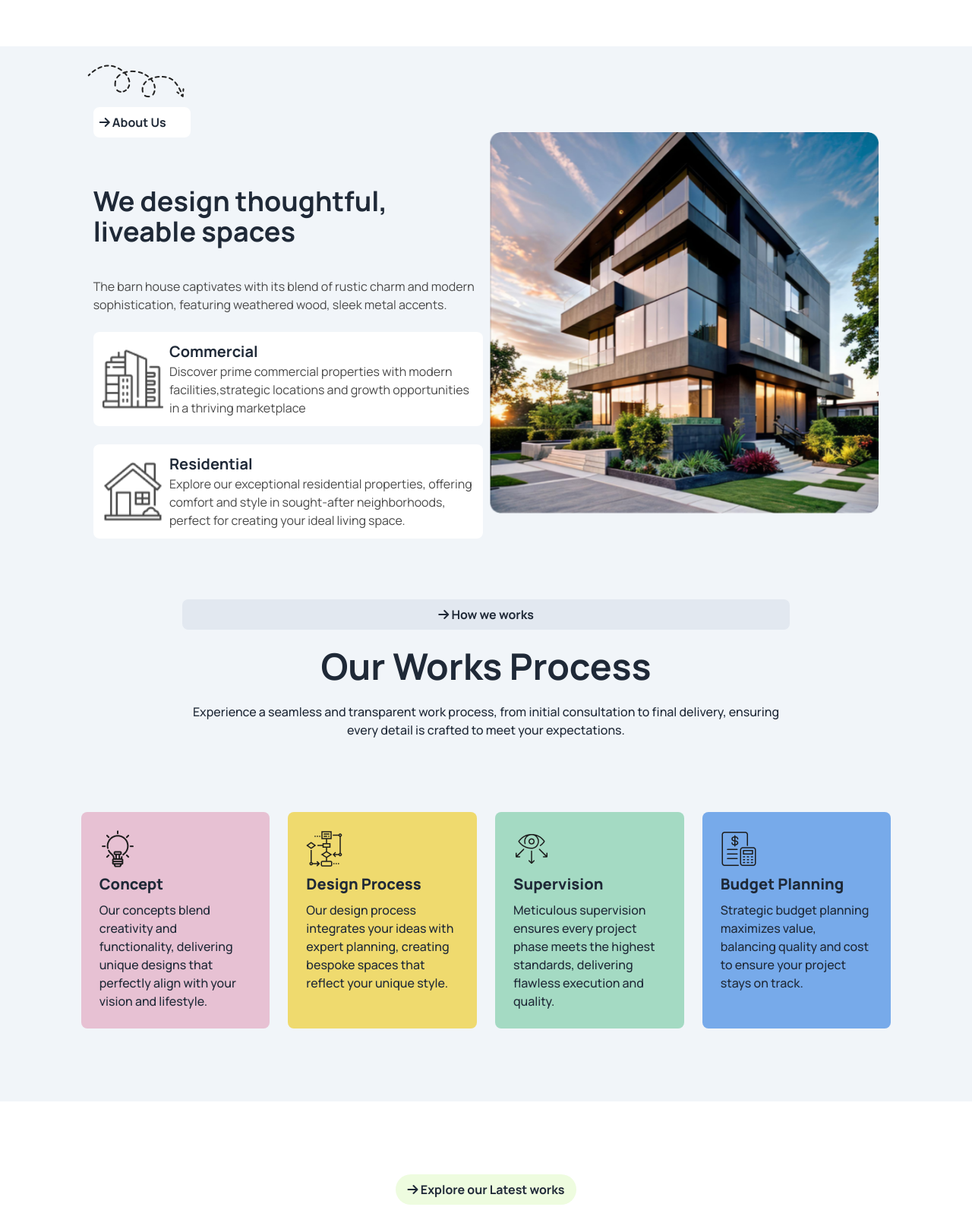
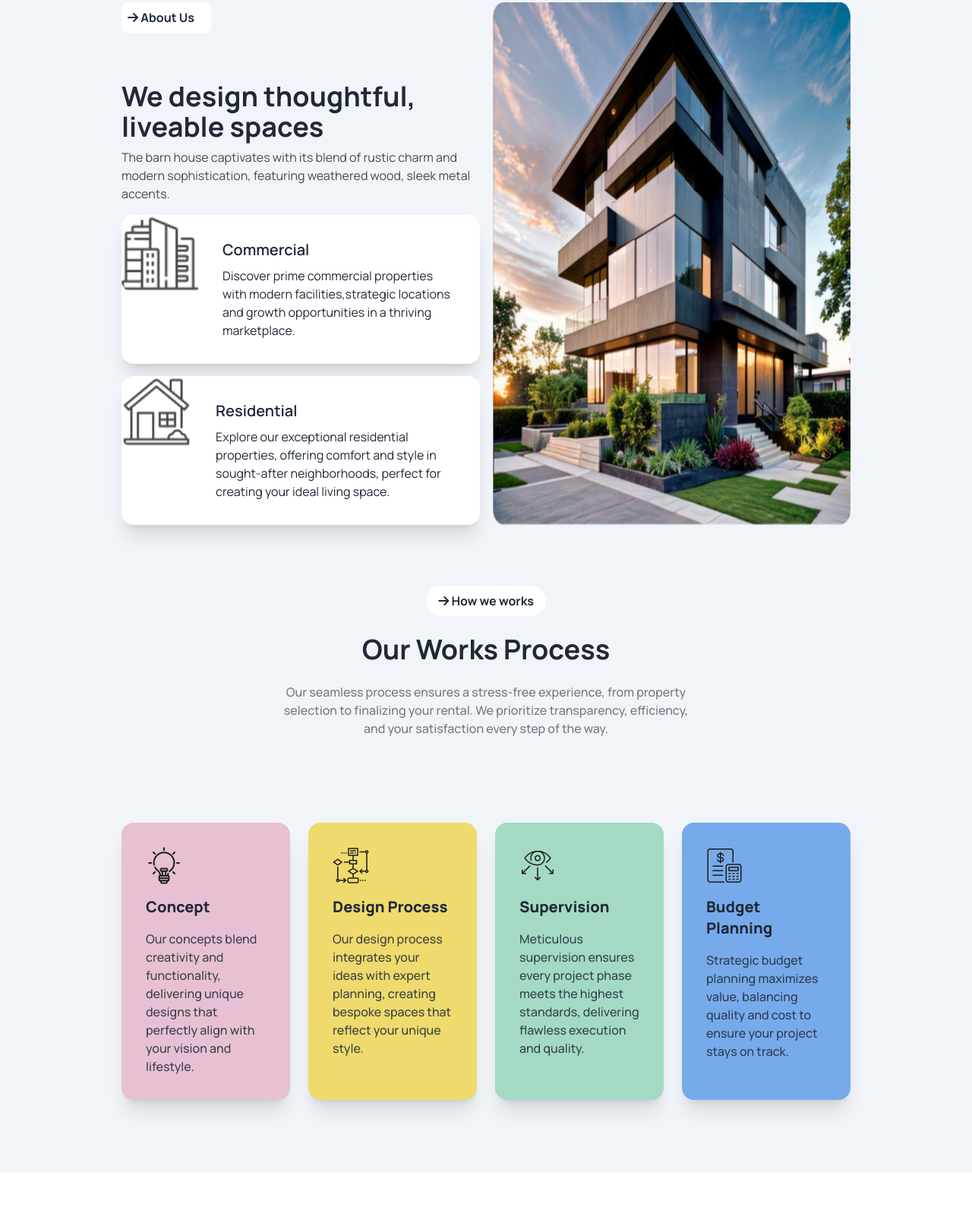
Before and after one commit to nayeempro/web-assignment-03, a plain HTML site: page index.html in a window 1280 px wide. Shown: the part 819-2408 px from the top of the page at 76% size. Drawn offline with nearby package versions, Linux system fonts and the light colour scheme.

Commit message:
Final Revision done

```diff
--- a/index.html
+++ b/index.html
@@ -39,7 +39,7 @@
 </head>
 <body class="font-manrope">
     <!-- Header Start -->
-     <header class="bg-gradient-to-t from-white via-white to-transparent w-10/12 mx-auto">
+     <header class="bg-gradient-to-t from-white via-white to-transparent w-10/12 mx-auto mt-6">
     <!-- Nav  -->
         <div class="navbar">
           <!-- navbar-start -->
@@ -64,7 +64,7 @@
           <!-- navbar-end -->
             <div class="navbar-end">
                 <div class="">
-                    <div class="hidden lg:flex justify-center items-center">
+                    <div class="hidden bg-white lg:flex justify-center items-center">
                       <div class="flex gap-4 items-center my-2 px-4 py-2.5">
                         <div class="bg-white"><i class="fa-solid fa-magnifying-glass"></i>
                         </div>
@@ -85,7 +85,7 @@
         </div>
     <!-- Banner Start-->
 
-      <div class="hero min-h-screen">
+      <div class="hero">
         <div class="hero-content flex-col text-center">
           <div class="">
             <img
@@ -97,7 +97,7 @@
             <p class="py-6 text-txt-col font-medium">
               The barn house captivates with its blend of rustic charm and modern sophistication, featuring weathered wood, sleek metal accents, and large windows that flood the space with natural light.
             </p>
-            <button class="btn bg-bg_btn">View Details
+            <button class="btn bg-bg_btn w-full lg:w-1/4 rounded-2xl">View Details
               <span class="bg-[#ABEF5F] flex items-center justify-center w-10 h-10 rounded-full font-semibold -rotate-45"><i class="fa-solid fa-arrow-right"></i></span>
             </button>
           </div>
@@ -111,93 +111,131 @@
     <!-- Main Section Start -->
 
     <main class="bg-slate-100">
-      <!-- About Section Start -->
-       <section class="w-10/12 mx-auto py-20 lg:flex justify-center items-center  sm:px-4 lg:relative">
-        <!-- About Section Text -->
-        <div class="flex-1  mr-2 mb-3 lg:mb-0 ">
-          <div class="text-base font-bold bg-white rounded-lg p-2 w-1/4 mb-3 lg:mb-16 sm:ml-30 ">
-            <span><i class="fa-solid fa-arrow-right"></i></span> About Us
+
+      <!-- About Section Stat new -->
+       <section class="w-9/12 mx-auto py-20 grid grid-cols-1 lg:grid-cols-2 gap-4">
+        <!-- Text -->
+        <div class="relative">
+          <div class="flex-col justify-center text-center lg:text-start items-center">
+            <h3 class="text-base font-bold bg-white rounded-lg p-2 w-1/4 ml-[40%] lg:ml-0  mb-3 lg:mb-16  ">
+              <span><i class="fa-solid fa-arrow-right"></i></span> About Us
+            </h3>
+
+            <h2 class="text-4xl font-bold mb-2">We design thoughtful, liveable spaces
+
+            </h2>
+            <p class="text-txt-col">The barn house captivates with its blend of rustic charm and modern sophistication, featuring weathered wood, sleek metal accents.
+            </p>
           </div>
-          <div>
-            <h2 class="text-4xl font-bold pb-10">We design thoughtful, liveable spaces</h2>
-            <p class="text-txt-col">The barn house captivates with its blend of rustic charm and
-            modern sophistication, featuring weathered wood, sleek metal accents.</p>
-          </div>
-          <div class="flex items-center bg-white gap-2 p-3 rounded-lg mt-6">
-            <div class="w-1/6">
-              <img class="w-full h-full" src="./assets/commercial.png" alt="">
-            </div>
-            <div class="w-5/6">
-              <h2 class="font-bold text-xl">Commercial</h2>
-              <p class="text-txt-col">
-                Discover prime commercial properties with modern facilities,strategic locations and growth opportunities in a thriving marketplace
-              </p>
+          <!-- text box -->
+          <div class="card card-side bg-white shadow-xl my-4">
+            <figure class="w-2/3 h-2/3">
+              <img class="w-full h-full " src="./assets/commercial.png" alt="">
+            </figure>
+            <div class="card-body">
+              <h2 class="card-title">Commercial</h2>
+              <p>Discover prime commercial properties with modern facilities,strategic locations and growth opportunities in a thriving marketplace.</p>
             </div>
           </div>
-          <div class="flex items-center bg-white gap-2 p-3 rounded-lg mt-6">
-            <div class="w-1/6">
+          <div class="card card-side bg-white shadow-xl">
+            <figure class="w-2/3 h-2/3">
               <img class="w-full h-full" src="./assets/residential.png" alt="">
-            </div>
-            <div class="w-5/6">
-              <h2 class="font-bold text-xl">Residential</h2>
-              <p class="text-txt-col">
-                Explore our exceptional residential properties, offering comfort and style in sought-after neighborhoods, perfect for creating your ideal living space.
-              </p>
+            </figure>
+            <div class="card-body">
+              <h2 class="card-title">Residential</h2>
+              <p>Explore our exceptional residential properties, offering comfort and style in sought-after neighborhoods, perfect for creating your ideal living space.</p>
             </div>
           </div>
+          <div class="hidden lg:block lg:absolute -top-16 -left-8">
+            <img src="./assets/Vector.png" alt="">
+          </div>
+
         </div>
-        <!-- About Section Image -->
-        <div class="flex-1">
-            <img class="w-full" src="./assets/Rectangle.png" alt="">
+        <!-- Image -->
+        <div class="w-full">
+          <img class="w-full h-full" src="./assets/Rectangle.png" alt="">
         </div>
-
-        <!-- Arrow  -->
-         <div class="hidden lg:block lg:absolute top-6 left-2">
-          <img src="./assets/Vector.png" alt="">
-         </div>
        </section>
-      <!-- About Section End -->
+      <!-- About Section End new -->
 
       <!-- Work Section Start -->
 
-       <section class="w-10/12 mx-auto">
+       <section class="w-9/12 mx-auto">
         <!-- text -->
-         <div class="text-center w-3/4 mx-auto ">
-            <h4 class="text-base font-bold bg-slate-200 p-2 rounded-lg">
-              <span><i class="fa-solid fa-arrow-right"></i></span> How we works
-            </h4>
-            <h1 class="font-bold text-5xl my-3 lg:my-6">Our Works Process</h1>
-            <p class="text-base font-medium">Experience a seamless and transparent work process, from initial consultation to final delivery, ensuring every detail is crafted to meet your expectations.</p>
-         </div>
-         <!-- Card -->
+        <div class="w-7/12 mx-auto flex flex-col items-center mb-4">
+          <h4 class="bg-white text-base font-bold px-4 py-2 rounded-3xl"><span><i class="fa-solid fa-arrow-right"></i></span>
+            How we works
+          </h4>
+          <h2 class="text-2xl lg:text-4xl font-bold my-6">Our Works Process</h2>
+          <p class="text-base font-medium text-center opacity-60">Our seamless process ensures a stress-free experience, from property selection to finalizing your rental. We prioritize transparency, efficiency, and your satisfaction every step of the way.</p>
+        </div>
+        <!-- card new -->
+         <div class="grid grid-cols-1 gap-6 lg:grid-cols-4 py-24">
+          <!-- card 1 new -->
+          <div class="card bg-[#E7C1D3] shadow-xl">
+            <div class="card-body">
+              <div class="">
+                <img src="./assets/concept.png" alt="">
+              </div>
+              <h2 class="card-title text-xl font-extrabold py-2">
+                Concept
+              </h2>
+              <p class="text-base font-medium opacity-85">Our concepts blend creativity and functionality, delivering unique designs that perfectly align with your vision and lifestyle.
+              </p>
+
+            </div>
+          </div>
+
+          <!-- card 2 new -->
+          <div class="card bg-[#EFDA6E] shadow-xl">
+            <div class="card-body">
+              <div class="">
+                <img src="./assets/flow-chart.png" alt="">
+              </div>
+              <h2 class="card-title text-xl font-extrabold py-2">
+                Design Process
+              </h2>
+              <p class="text-base font-medium opacity-85">Our design process integrates your ideas with expert planning, creating bespoke spaces that reflect your unique style.
+              </p>
+
+            </div>
+          </div>
+
+          <!-- card 3 new -->
+          <div class="card bg-[#A4DAC3] shadow-xl">
+            <div class="card-body">
+              <div class="">
+                <img src="./assets/vision.png" alt="">
+              </div>
+              <h2 class="card-title text-xl font-extrabold py-2">
+                Supervision
+              </h2>
+              <p class="text-base font-medium opacity-85">Meticulous supervision ensures every project phase meets the highest standards, delivering flawless execution and quality.
+              </p>
+
+            </div>
+          </div>
+
+          <!-- card 4 new -->
+          <div class="card bg-[#77AAEA] shadow-xl">
+            <div class="card-body">
+              <div class="">
+                <img src="./assets/budget-planning.png" alt="">
+              </div>
+              <h2 class="card-title text-xl font-extrabold py-2">
+                Budget Planning
+              </h2>
+              <p class="text-base font-medium opacity-85">Strategic budget planning maximizes value, balancing quality and cost to ensure your project stays on track.
+              </p>
+
+            </div>
+          </div>
 
 
-         <div class="grid py-24 grid-cols-1 gap-6 lg:grid-cols-4">
-          <!-- card 1 -->
-          <div class="bg-[#E7C1D3] rounded-lg p-6 ">
-              <img src="./assets/concept.png" alt="">
-              <h4 class="text-xl font-extrabold py-2">Concept</h4>
-              <p class="text-base font-medium">Our concepts blend creativity and functionality, delivering unique designs that perfectly align with your vision and lifestyle.</p>
-          </div>
-          <!-- card 2 -->
-          <div class="bg-[#EFDA6E] rounded-lg p-6">
-            <img src="./assets/flow-chart.png" alt="">
-            <h4 class="text-xl font-extrabold py-2">Design Process</h4>
-            <p class="text-base font-medium">Our design process integrates your ideas with expert planning, creating bespoke spaces that reflect your unique style.</p>
-          </div>
-          <!-- card 3 -->
-          <div class="bg-[#A4DAC3] rounded-lg p-6">
-            <img src="./assets/vision.png" alt="">
-            <h4 class="text-xl font-extrabold py-2">Supervision</h4>
-            <p class="text-base font-medium">Meticulous supervision ensures every project phase meets the highest standards, delivering flawless execution and quality.</p>
-          </div>
-          <!-- card 4 -->
-          <div class="bg-[#77AAEA] rounded-lg p-6">
-            <img src="./assets/budget-planning.png" alt="">
-            <h4 class="text-xl font-extrabold py-2">Budget Planning</h4>
-            <p class="text-base font-medium">Strategic budget planning maximizes value, balancing quality and cost to ensure your project stays on track.</p>
-          </div>
-         </div>
+
+
+        </div>
+        <!-- card new end -->
 
        </section>
 
@@ -224,7 +262,7 @@
                 </div>
                 <div class="p-4 w-full flex-col justify-between">
                   <h2 class="text-2xl font-extrabold">Commercial</h2>
-                  <p class="text-base font-medium my-3 lg:my-7 opacity-60">The barn house captivates with its blend of rustic charm and modern. The barn house captivates with its blend of rustic charm and modern .</p>
+                  <p class="text-base font-medium my-3 lg:my-7 opacity-60">Discover prime commercial spaces designed to elevate your business. Perfectly located, modern facilities, and tailored for your success.</p>
                   <h3 class="text-xl font-extrabold">View Details <span class="bg-[#ABEF5F] text-black  rounded-full p-0 "><i class=" -rotate-45 p-1 fa-solid fa-arrow-right"></i></span></h3>
                 </div>
               </div>
@@ -246,8 +284,8 @@
                   <img class="w-full h-full object-cover rounded-3xl" src="./assets/img4.png" alt="">
                 </div>
                 <div class="p-4 flex-1 flex-col justify-between">
-                  <h2 class="text-2xl font-extrabold">Commercial</h2>
-                  <p class="text-base font-medium my-3 lg:my-7 opacity-60">The barn house captivates with its blend of rustic charm and modern. The barn house captivates with its blend of rustic charm and modern .</p>
+                  <h2 class="text-2xl font-extrabold">Residential</h2>
+                  <p class="text-base font-medium my-3 lg:my-7 opacity-60">Find your perfect home in our selection of beautiful, well-maintained residential properties, offering comfort, style, and convenience for every lifestyle.</p>
                   <h3 class="text-xl font-extrabold">View Details <span class="bg-[#ABEF5F] text-black  rounded-full p-0 "><i class=" -rotate-45 p-1 fa-solid fa-arrow-right"></i></span></h3>
                 </div>
               </div>
@@ -282,7 +320,7 @@
         <!-- card 1 -->
         <div class="card bg-base-300 shadow-xl">
           <figure class="h-1/2">
-            <img class="w-full h-full" src="./assets/ch1.jpg" alt="">
+            <img class="w-full h-full rounded-xl" src="./assets/ch1.jpg" alt="">
           </figure>
           <div class="card-body h-1/2">
             <h2 class="card-title">
@@ -301,7 +339,7 @@
         <!-- card 2 -->
         <div class="card bg-base-300 shadow-xl">
           <figure class="h-1/2">
-            <img class="w-full h-full" src="./assets/ch2.jpg" alt="">
+            <img class="w-full h-full rounded-xl" src="./assets/ch2.jpg" alt="">
           </figure>
           <div class="card-body h-1/2">
             <h2 class="card-title">
@@ -320,7 +358,7 @@
         <!-- card 3 -->
         <div class="card bg-base-300 shadow-xl">
           <figure class="h-1/2">
-            <img class="w-full h-full" src="./assets/ch3.jpg" alt="">
+            <img class="w-full h-full rounded-xl" src="./assets/ch3.jpg" alt="">
           </figure>
           <div class="card-body h-1/2">
             <h2 class="card-title">
```
